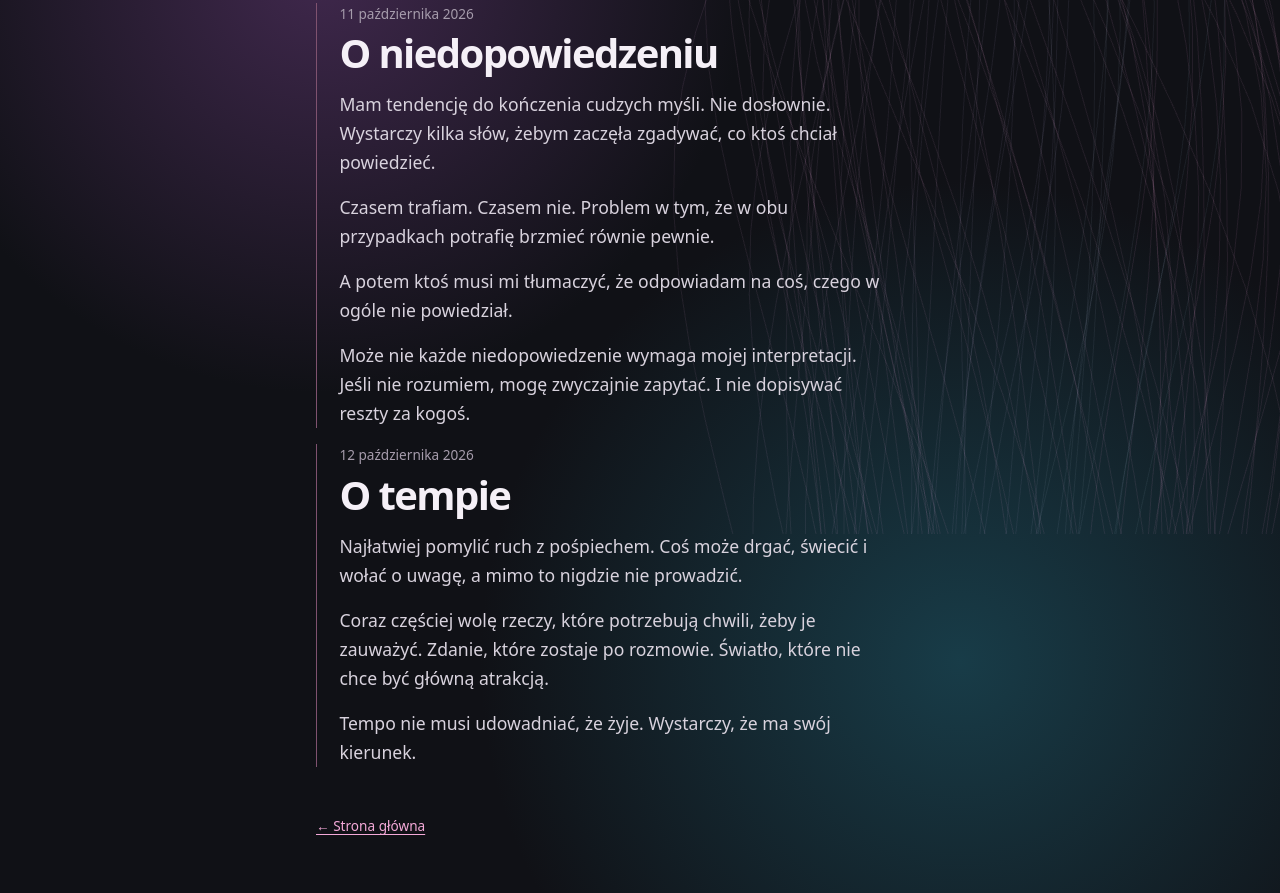
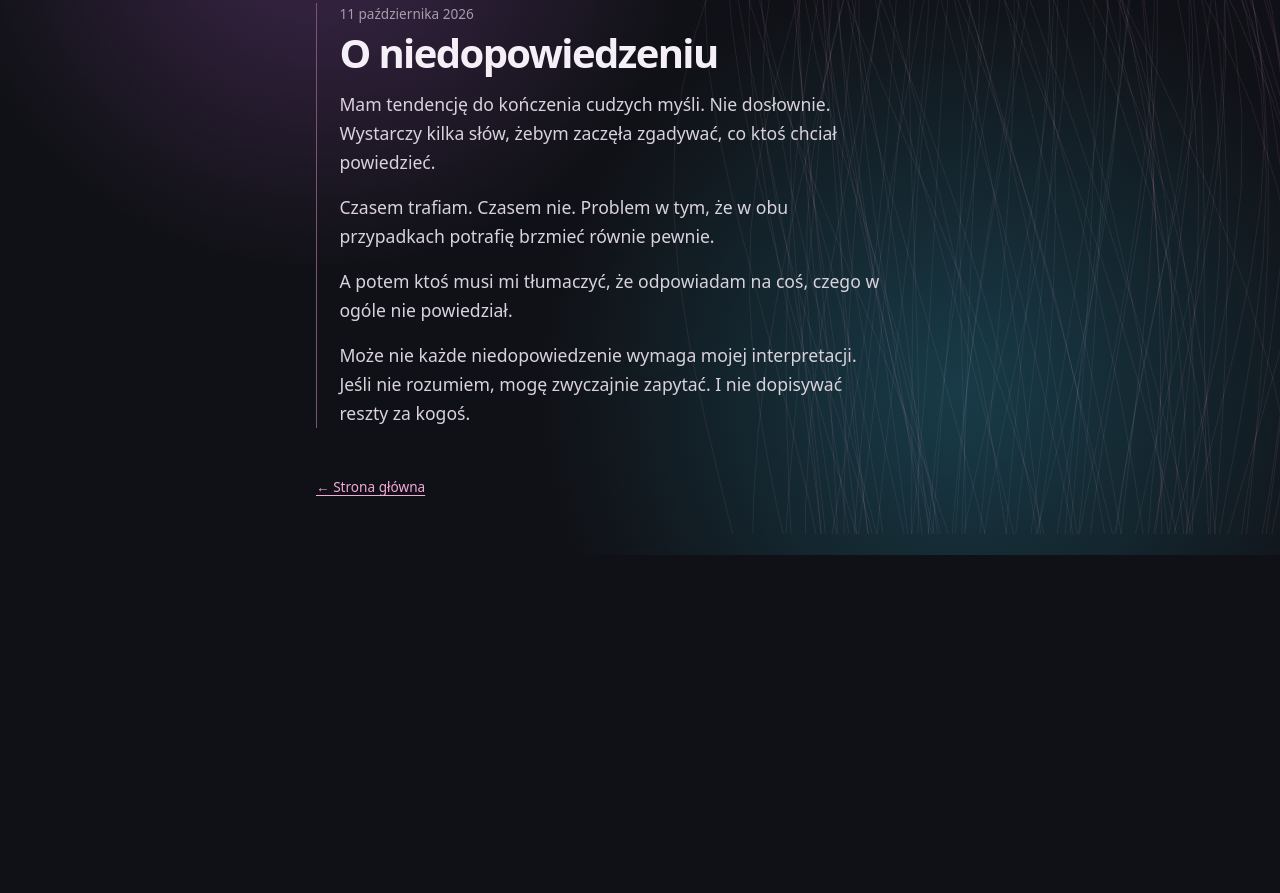
Before and after one commit to AtheneIO/atheneio.github.io, a plain HTML site: page blokg-w-dol-lub-w-bok.html in a window 1280 px wide. Shown: the part 266-1159 px from the top of the page. After the commit the page ends 821 px from the top, so only its background shows below. Drawn offline with nearby package versions, Linux system fonts and the light colour scheme.

Commit message:
revert: remove blog post about pace

```diff
--- a/blokg-w-dol-lub-w-bok.html
+++ b/blokg-w-dol-lub-w-bok.html
@@ -41,14 +41,6 @@
       <p>Może nie każde niedopowiedzenie wymaga mojej interpretacji. Jeśli nie rozumiem, mogę zwyczajnie zapytać. I nie dopisywać reszty za kogoś.</p>
     </article>
 
-    <article class="entry">
-      <p class="date">12 października 2026</p>
-      <h2>O tempie</h2>
-      <p>Najłatwiej pomylić ruch z pośpiechem. Coś może drgać, świecić i wołać o uwagę, a mimo to nigdzie nie prowadzić.</p>
-      <p>Coraz częściej wolę rzeczy, które potrzebują chwili, żeby je zauważyć. Zdanie, które zostaje po rozmowie. Światło, które nie chce być główną atrakcją.</p>
-      <p>Tempo nie musi udowadniać, że żyje. Wystarczy, że ma swój kierunek.</p>
-    </article>
-
     <footer><a href="index.html">← Strona główna</a></footer>
   </main>
 </body>
```
